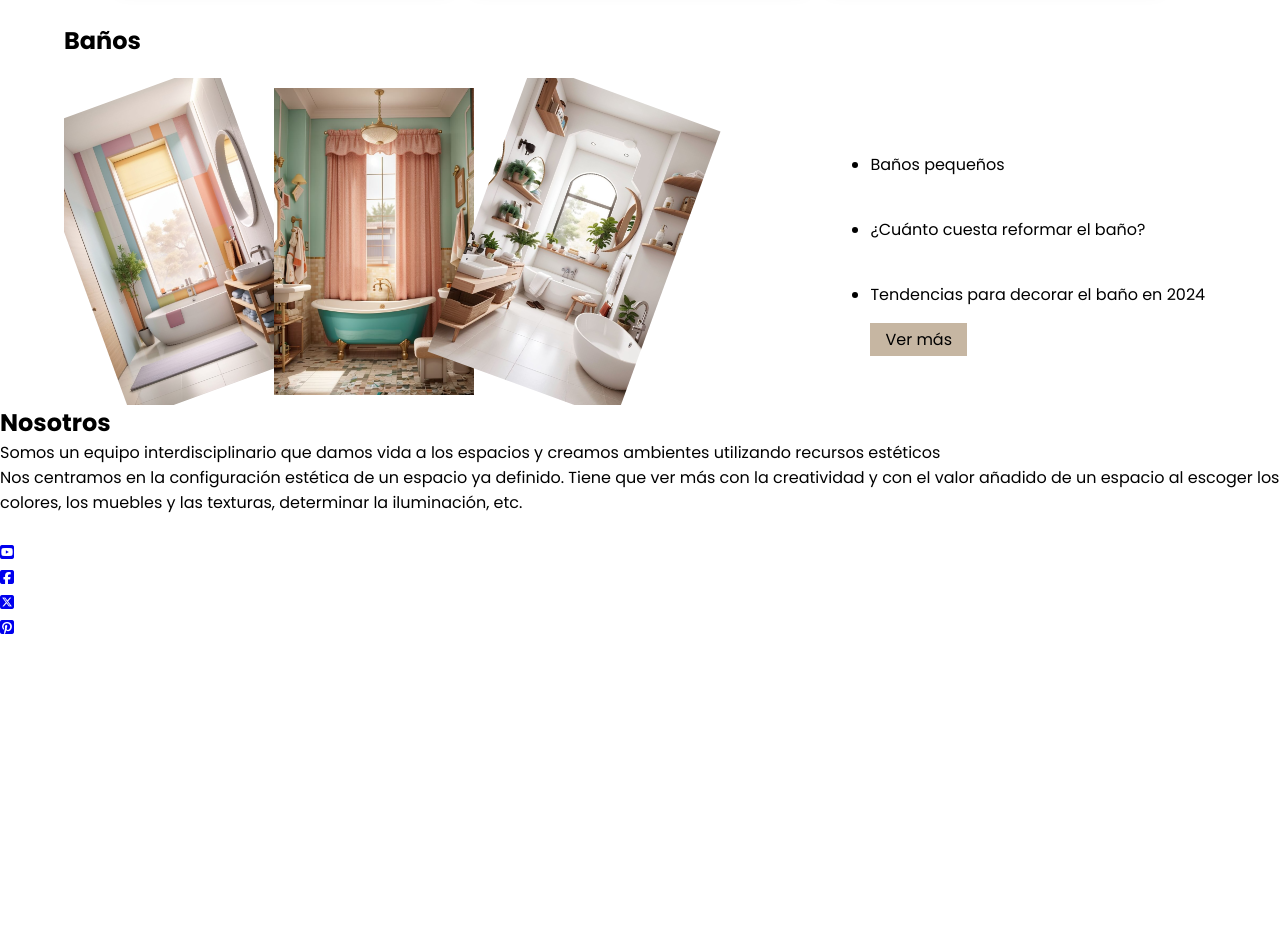
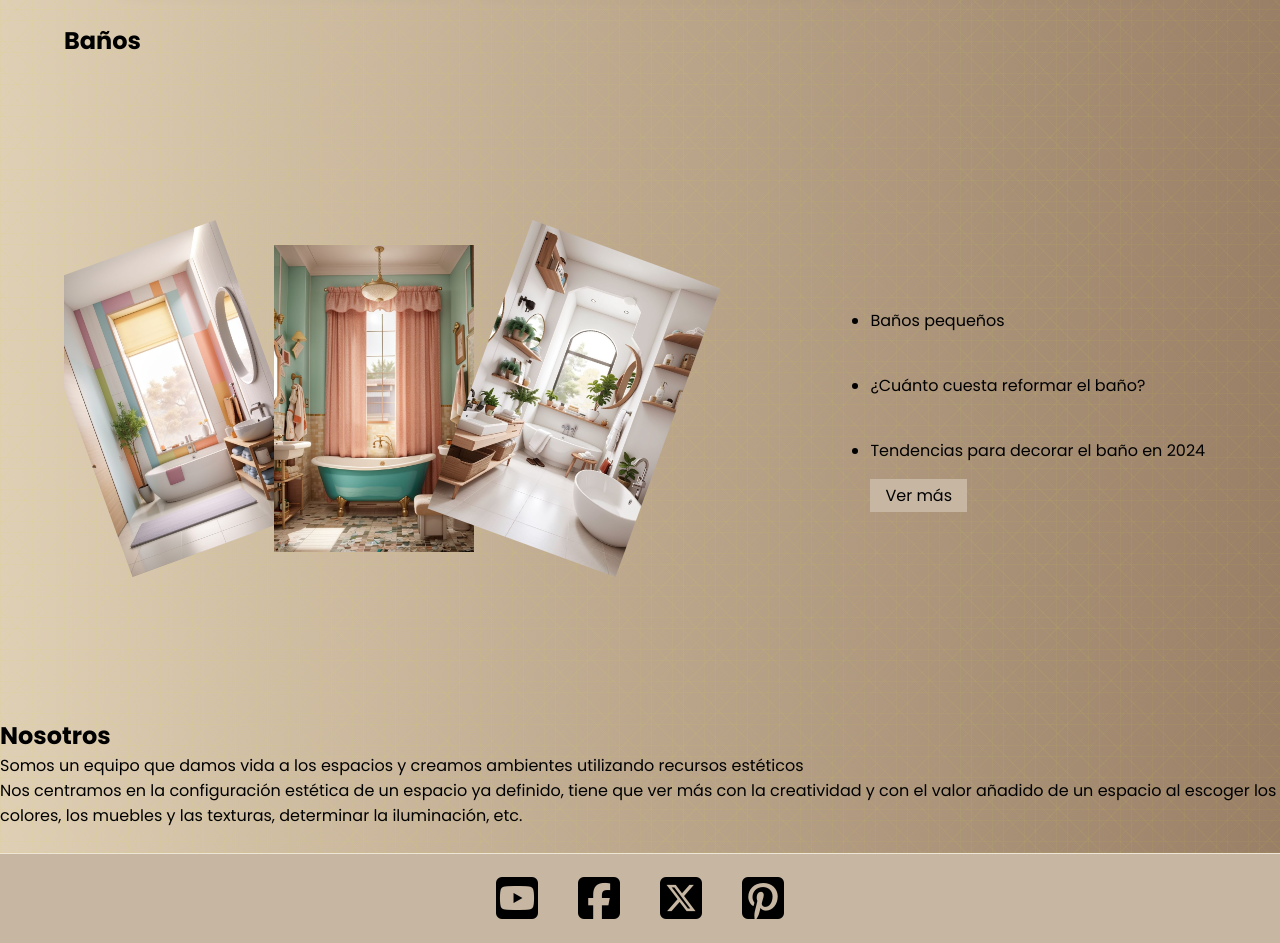
Before and after one commit to Daniela140285/proyectoleoIA, a plain HTML site: page index.html in a window 1280 px wide. Shown: the part 1559-2502 px from the top of the page. Before the commit the page ends 2199 px from the top, so only its background shows below. Drawn offline with Linux system fonts and the light colour scheme; a web font is replaced by a local one.

Commit message:
modificaciones para practicar

```diff
--- a/index.html
+++ b/index.html
@@ -36,7 +36,7 @@
 
             <div class="cards_casas_item">
                 <figure class="casas_picture">
-                    <img class="card_casas_img" src="./assets/retro.jpg" alt="cocina azul">
+                    <img class="card_casas_img" src="./assets/retro.jpg" alt="cocina azul" loading="lazy">
                  </figure>
                 <div class="card_casas_text">
                     <h3>Diseño retro</h3>
@@ -47,7 +47,7 @@
 
             <div class="cards_casas_item">
                 <figure class="card_casas_picture">
-                    <img class="card_casas_img" src="./assets/minimalista.jpg" alt="comedor con ventanal de fondo">
+                    <img class="card_casas_img" src="./assets/minimalista.jpg" alt="comedor con ventanal de fondo" loading="lazy">
                 </figure>
                 <div class="card_casas_text">
                     <h3>Diseño minimalista</h3>
@@ -58,7 +58,7 @@
 
             <div class="cards_casas_item">
                 <figure class="casas_picture">
-                    <img class="card_casas_img" src="./assets/colorido.jpg" alt="living con sillón verde">
+                    <img class="card_casas_img" src="./assets/colorido.jpg" alt="living con sillón verde" loading="lazy">
                 </figure>
                 <div class="card_casas_text">
                     <h3>Diseño colorido</h3>
@@ -78,15 +78,15 @@
             <div class="baños_gallery">
 
                 <figure class="baños_picture baños_picture1">
-                  <img class="baños_img" src="./assets/baño1.jpg" alt="">
+                  <img class="baños_img" src="./assets/baño1.jpg" alt="baño moderno colores cálidos" loading="lazy">
                 </figure>
 
                 <figure class="baños_picture baños_picture2">
-                    <img class="baños_img" src="./assets/baño2.jpg" alt="">
+                    <img class="baños_img" src="./assets/baño2.jpg" alt="baño retro" loading="lazy">
                 </figure>
 
                 <figure class="baños_picture baños_picture3">
-                    <img class="baños_img" src="./assets/baño3.jpg" alt="">
+                    <img class="baños_img" src="./assets/baño3.jpg" alt="baño moderno blanco" loading="lazy">
                 </figure>
 
         </div>
@@ -104,8 +104,8 @@
 
     <section>
         <h2>Nosotros</h2>
-        <p>Somos un equipo interdisciplinario que damos vida a los espacios y creamos ambientes utilizando recursos estéticos</p>
-        <p>Nos centramos en la configuración estética de un espacio ya definido. Tiene que ver más con la creatividad y con el valor añadido de un espacio al escoger los colores, los muebles y las texturas, determinar la iluminación, etc.</p>
+        <p>Somos un equipo que damos vida a los espacios y creamos ambientes utilizando recursos estéticos</p>
+        <p>Nos centramos en la configuración estética de un espacio ya definido, tiene que ver más con la creatividad y con el valor añadido de un espacio al escoger los colores, los muebles y las texturas, determinar la iluminación, etc.</p>
 
         <figure>
             <img src="" alt="">
@@ -114,11 +114,11 @@
 </main>
 
 <footer>
-    <ul>
-        <li> <a href="#"> <i class="fa-brands fa-square-youtube"></i> </a></li>
-        <li> <a href="#"> <i class="fa-brands fa-square-facebook"></i> </a></li>
-        <li> <a href="#"> <i class="fa-brands fa-square-x-twitter"></i> </a></li>
-        <li> <a href="#"> <i class="fa-brands fa-square-pinterest"></i> </a></li>
+    <ul class="final">
+        <li> <a href="https://www.youtube.com/user/decoraciontv" target="_blank"> <i class="fa-brands fa-square-youtube"> </i> </a></li>
+        <li> <a href="https://www.facebook.com/Micasa.Decoracion" target="_blank"> <i class="fa-brands fa-square-facebook"></i> </a></li>
+        <li> <a href="https://twitter.com/MicasaRevista" target="_blank"> <i class="fa-brands fa-square-x-twitter"></i> </a></li>
+        <li> <a href="https://www.pinterest.es/micasarevista/" target="_blank"> <i class="fa-brands fa-square-pinterest"></i> </a></li>
     </ul>
 
 </footer>
--- a/style.css
+++ b/style.css
@@ -50,6 +50,9 @@
     font-size: 20px;
 }
 /*--MAIN--*/
+main{
+    background-image: repeating-linear-gradient(45deg, hsla(64,83%,54%,0.05) 0px, hsla(64,83%,54%,0.05) 1px,transparent 1px, transparent 11px,hsla(64,83%,54%,0.05) 11px, hsla(64,83%,54%,0.05) 12px,transparent 12px, transparent 32px),repeating-linear-gradient(90deg, hsla(64,83%,54%,0.05) 0px, hsla(64,83%,54%,0.05) 1px,transparent 1px, transparent 11px,hsla(64,83%,54%,0.05) 11px, hsla(64,83%,54%,0.05) 12px,transparent 12px, transparent 32px),repeating-linear-gradient(0deg, hsla(64,83%,54%,0.05) 0px, hsla(64,83%,54%,0.05) 1px,transparent 1px, transparent 11px,hsla(64,83%,54%,0.05) 11px, hsla(64,83%,54%,0.05) 12px,transparent 12px, transparent 32px),repeating-linear-gradient(135deg, hsla(64,83%,54%,0.05) 0px, hsla(64,83%,54%,0.05) 1px,transparent 1px, transparent 11px,hsla(64,83%,54%,0.05) 11px, hsla(64,83%,54%,0.05) 12px,transparent 12px, transparent 32px),linear-gradient(90deg, rgb(223,207,180),rgb(153,127,102));
+}
 .cards_casas{
     width: 90%;
     margin: 0 auto;
@@ -60,7 +63,7 @@
 .cards_casas_container{
     width: 90%;
     margin: 0 auto;
-    min-width: 100dvh;
+    min-width: 80dvh;
     display: flex;
     justify-content: space-around;
     flex-wrap: wrap;
@@ -70,7 +73,7 @@
 }
 .cards_casas_item{
     width: 30%;
-    overflow: hidden;
+    /* overflow: hidden; */
     padding: 2em;
     display: flex;
     flex-direction: column;
@@ -78,6 +81,7 @@
     -webkit-box-shadow: 0px 0px 18px 0px rgba(0, 0, 0, 0.37);
     -moz-box-shadow: 0px 0px 18px 0px rgba(0, 0, 0, 0.37);
     box-shadow: 0px 0px 18px 0px rgba(0, 0, 0, 0.37);
+    background-color: #eee5d7;
 }
 .card_casas_picture{
     min-width: 200px;
@@ -105,6 +109,7 @@
 .baños_container{
     width: 100%;
     max-width: 1200px;
+    height: 80dvh;
     overflow: hidden;
     margin: 0 auto;
     display: flex;
@@ -146,3 +151,17 @@
     background-color:   #c6b6a2 ;
     color: #000;
 }
+
+.final{
+    display: flex;
+    justify-content: center;
+    padding: 20px;
+    background-color: #c6b6a2 ;
+    border-top:1px solid #eee5d7;
+
+}
+.fa-brands{
+    color: #000;
+    font-size: 3rem;
+    padding: 0 20px;
+}
```
